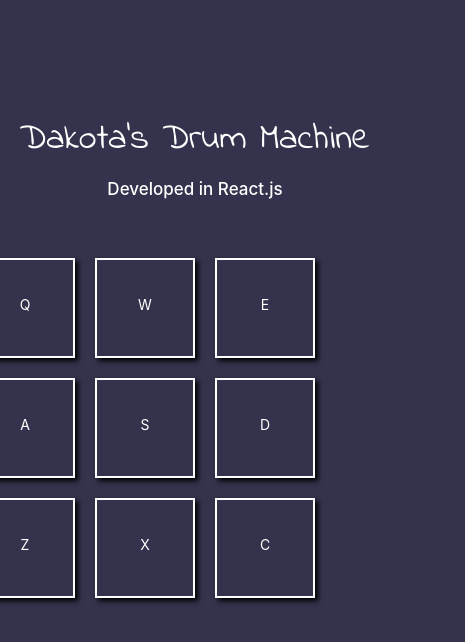
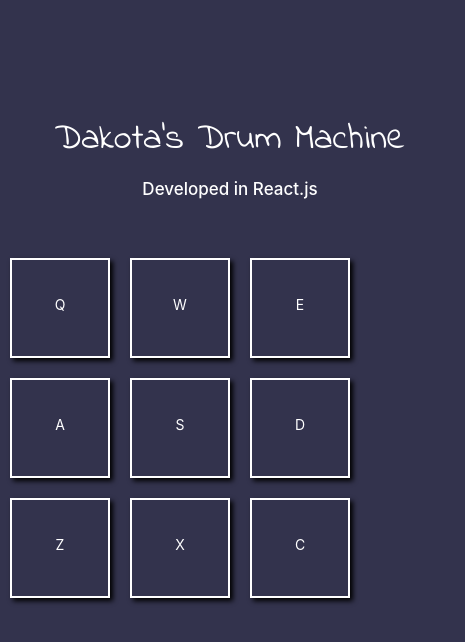
Before and after one commit to dakota-whitney/drum-machine-react, a React (Create React App) app: page / in a window 390 px wide. Shown: the top 642 px of the page, 465 px wide, since content can reach past the window. Built offline with nearby package versions, Linux system fonts and the light colour scheme.

Commit message:
Playing with container positioning for mobile

```diff
--- a/src/App.css
+++ b/src/App.css
@@ -46,6 +46,10 @@ body {
 }
 
 @media only screen and (max-width: 992px) {
+  body {
+    margin-left: 70px;
+  }
+
   #display {
     margin: 0px 0px 0px 100px;
   }
```
